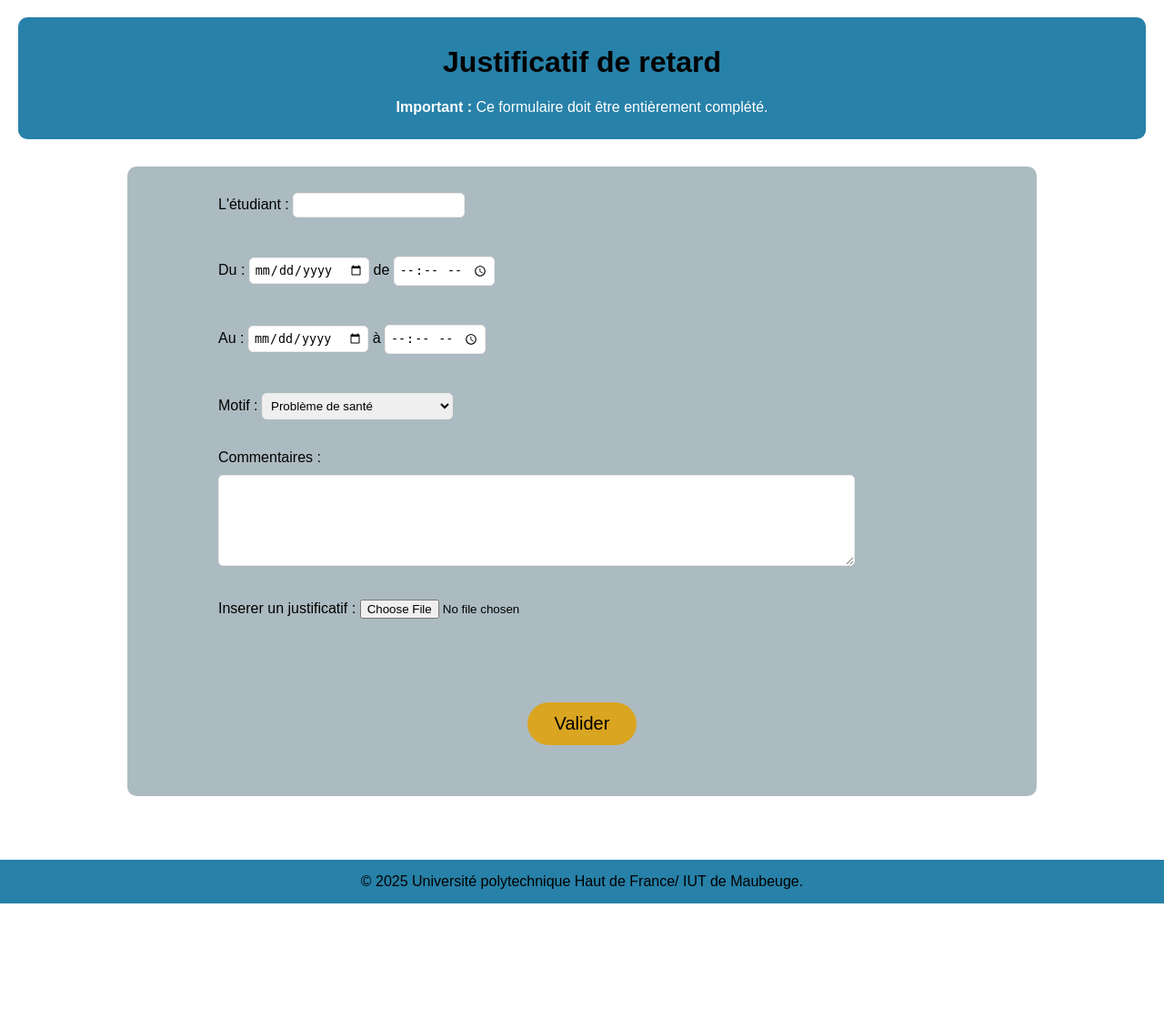
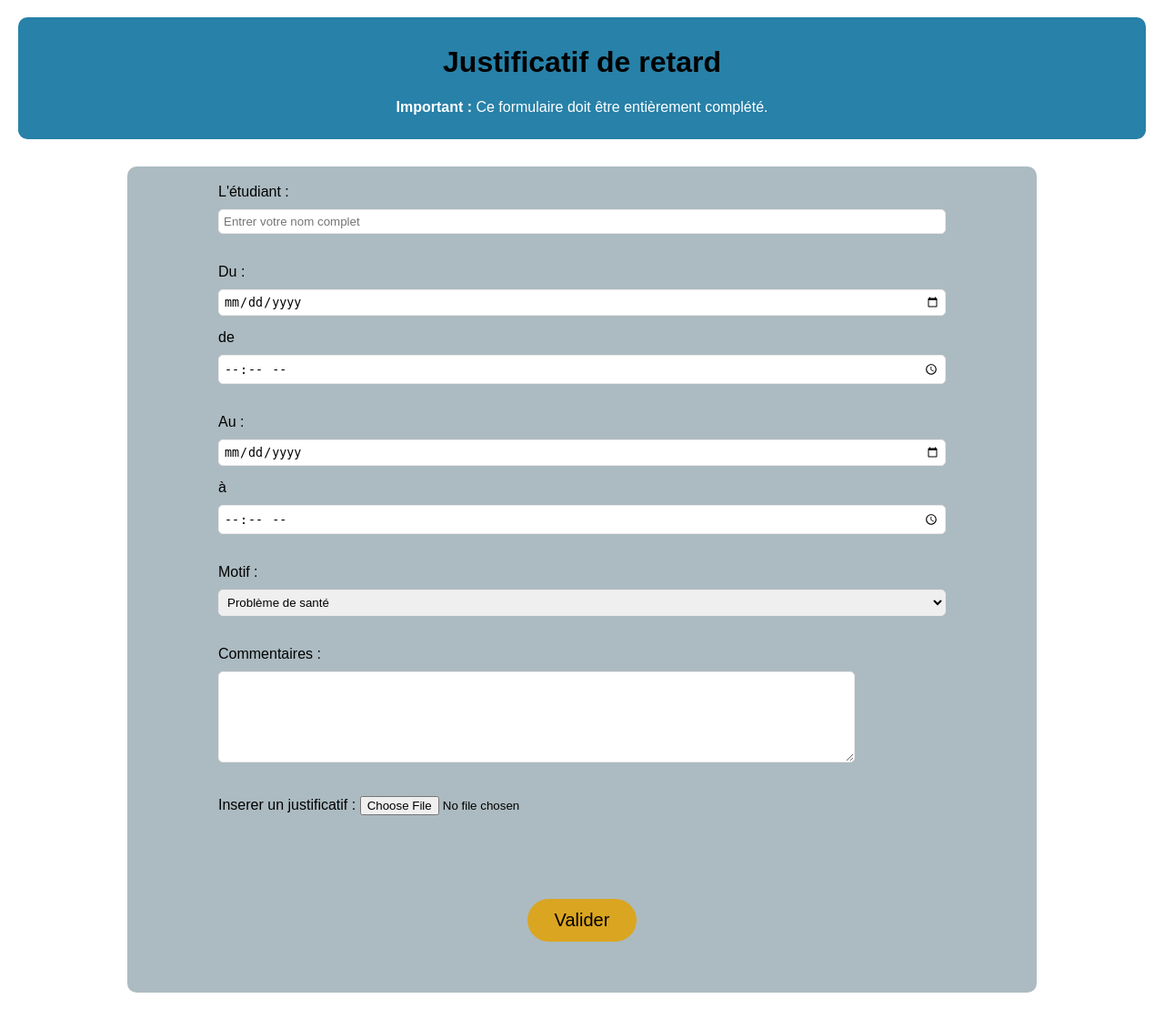
Before and after one commit to crysis421/Systeme-de-Gestion-des-Absences-pour-le-BUT-informatique, a PHP site: page /formulaireAbsence.php in a window 1280 px wide. Shown: the part 364-1495 px from the top of the page at 91% size. Before the commit the page ends 1357 px from the top, so only its background shows below. Run offline with PHP 8.4, Linux system fonts and the light colour scheme.

Commit message:
ajustement

```diff
--- a/Code/CSS/formulaire.css
+++ b/Code/CSS/formulaire.css
@@ -94,7 +94,7 @@ input[type="time"],
 input[type="number"],
 textarea,
 select {
-    width: auto;
+    width: 100%;
     padding: 5px;
     margin-top: 10px;
     margin-bottom: 15px;
--- a/Code/Vue/formulaireAbsence.php
+++ b/Code/Vue/formulaireAbsence.php
@@ -83,7 +83,7 @@ if ($_SERVER["REQUEST_METHOD"] == "POST") {
         <div id="infoAbsence">
             <br>
             <label for="nom2">L'étudiant :
-                <input type="text" name="nom2" id="nom2" value="<?php echo htmlspecialchars($nom2); ?>" required>
+                <input type="text" name="nom2" id="nom2" placeholder="Entrer votre nom complet" value="<?php echo htmlspecialchars($nom2); ?>" required>
             </label><br><br>
 
             <label for="">Du :
```
